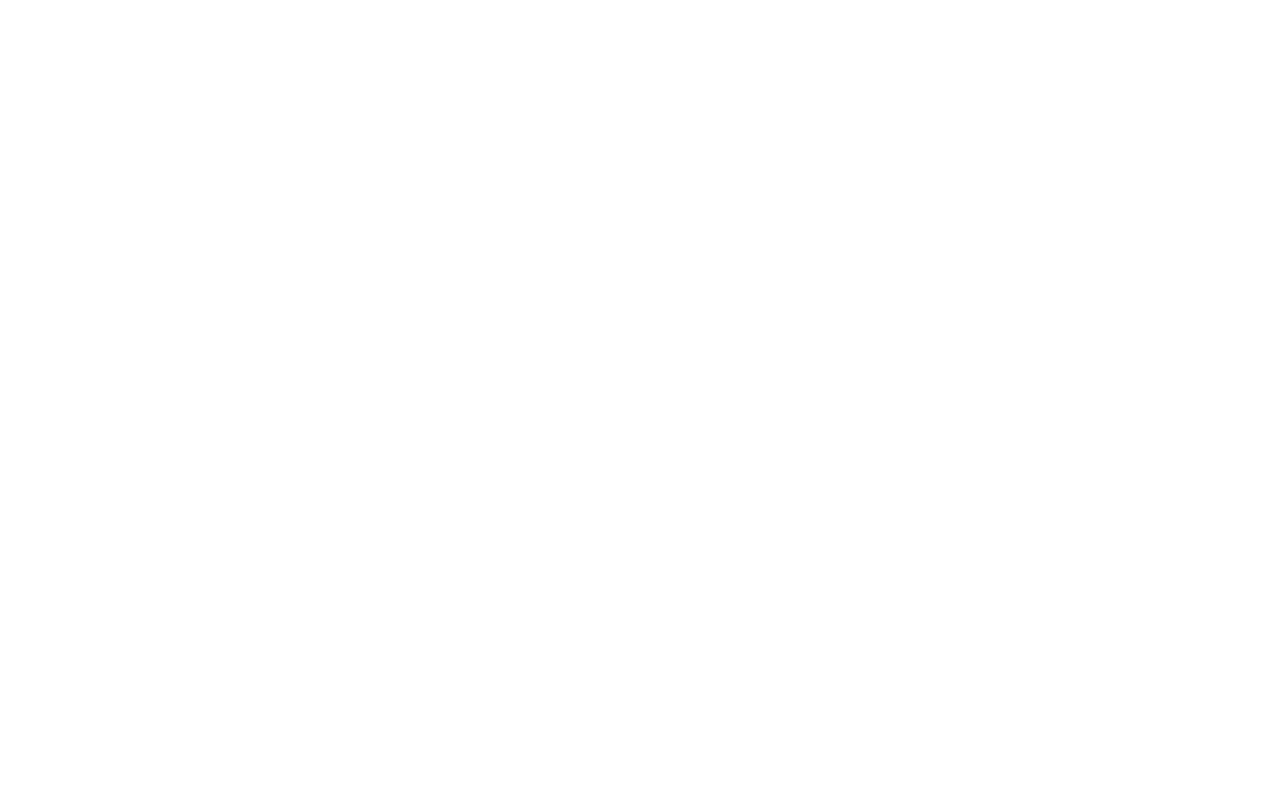
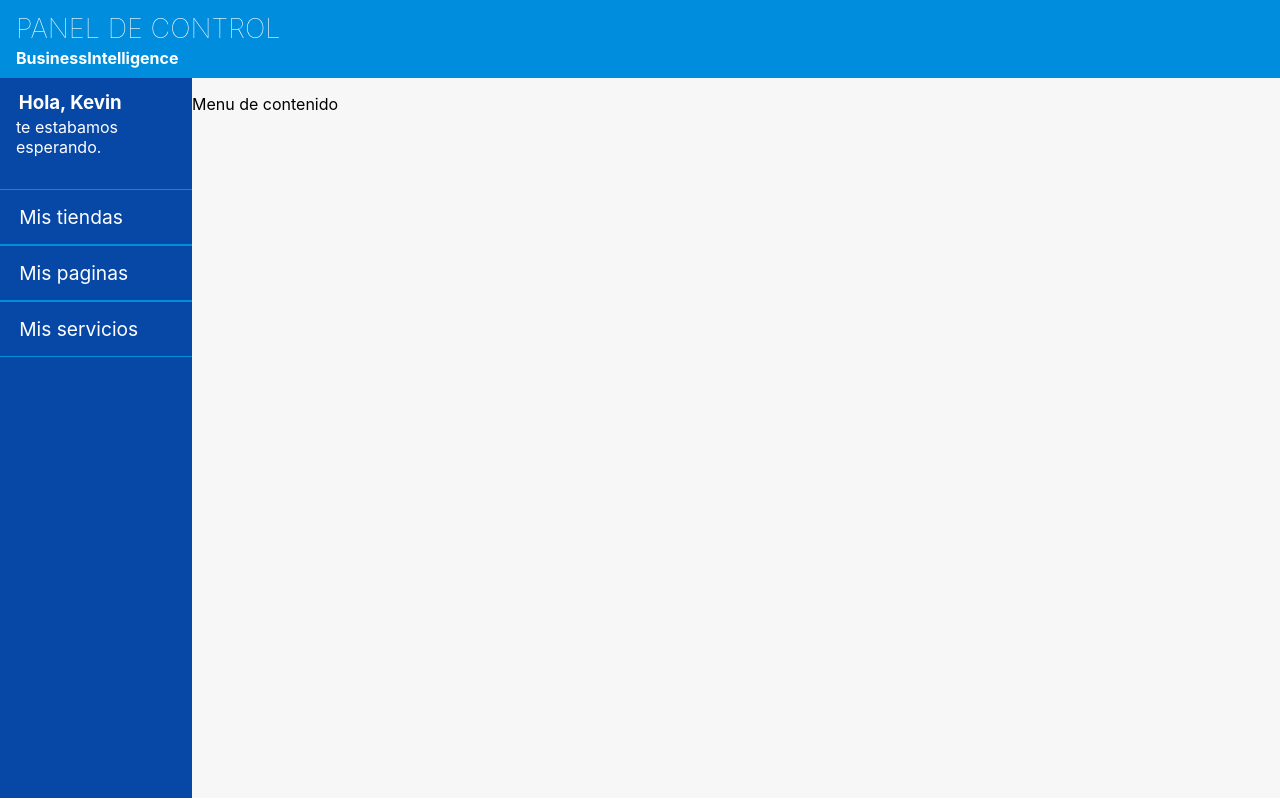
Before and after one commit to kevinriveracode/BusinessIntelligence, a React (Create React App) app: page /userpanel in a window 1280 px wide. Built offline with nearby package versions, Linux system fonts and the light colour scheme.

Commit message:
panel de control v1

```diff
--- a/src/index.js
+++ b/src/index.js
@@ -6,6 +6,7 @@
 import Home from './views/home';
 import TiendaOnline from './views/TiendaOnline';
 import DiseñoWeb from './views/DiseñoWeb';
+import BackOffice  from './views/backoffice/backoffice';
 import { BrowserRouter, Switch, Route } from 'react-router-dom';
 
 ReactDOM.render(
@@ -14,6 +15,7 @@
         <Route path='/' exact component={Home}/>
         <Route path='/service/ecommerce' exact component={TiendaOnline} />
         <Route path='/service/web' exact component={DiseñoWeb} />
+        <Route path='/userpanel' exact component={BackOffice} />
       </Switch>
     </BrowserRouter>,
     document.getElementById('root'));
--- /dev/null
+++ b/src/sass/backoffice/backoffice.scss
@@ -0,0 +1,63 @@
+.backoffice{
+  padding: 0;
+  overflow-y: hidden;
+  overflow-x: hidden;
+  .BackofficeBody{
+    display: flex;
+    .body-content{
+      background-color: #F7F7F7;
+      width: 85%;
+    }
+    .navigation{
+      width: 15%;
+      display: flex;
+      flex-direction: column;
+      background-color:rgb(7, 71, 166);;
+      height: 90vh;
+      h3{
+        padding: 0em 1em;
+        color: white;
+        margin: 3px 0;
+        padding-top: 10px;
+      }
+      span{
+        padding: 0em 1em;
+        color: white;
+        margin-bottom: 4vh;
+      }
+      nav{
+        list-style: none;
+        li{
+          border-top: 1px solid #008dde;
+          border-bottom: 1px solid #008dde;
+          cursor: pointer;
+          padding: 15px 0;
+          font-size: 1.2em;
+          padding-left: 1em;
+          color: white;
+        }
+      }
+    }
+  }
+  .BackofficeHeader{
+    box-shadow: 0px 2px 4px -1px #008dde;
+    background-color: #008dde;
+    display: flex;
+    width: 99%;
+    height: 5.7vh;
+    padding: 1rem 1rem;
+    align-items: center;
+    div{
+      h3{
+        color:white;
+        font-size: 1.7em;
+        margin: 3px 0;
+        font-weight: lighter;
+      }
+      span{
+        font-weight: bold;
+        color: white;
+      }
+    }
+  }
+}
--- /dev/null
+++ b/src/views/backoffice/backoffice.jsx
@@ -0,0 +1,32 @@
+import React , {Component} from 'react';
+import '../../sass/backoffice/backoffice.scss'
+class BackOffice extends Component{
+  render(){
+    return(
+        <section className="backoffice">
+          <div className="BackofficeHeader">
+            <div>
+              <h3>PANEL DE CONTROL</h3>
+              <span>BusinessIntelligence</span>
+            </div>
+          </div>
+          <div className="BackofficeBody">
+            <div className="navigation">
+              <h3>Hola, Kevin</h3>
+              <span>te estabamos esperando.</span>
+              <nav>
+                <li>Mis tiendas</li>
+                <li>Mis paginas</li>
+                <li>Mis servicios</li>
+              </nav>
+            </div>
+            <div className="body-content">
+              <p>Menu de contenido</p>
+            </div>
+          </div>
+        </section>
+    )
+  }
+}
+
+export default BackOffice;
```
